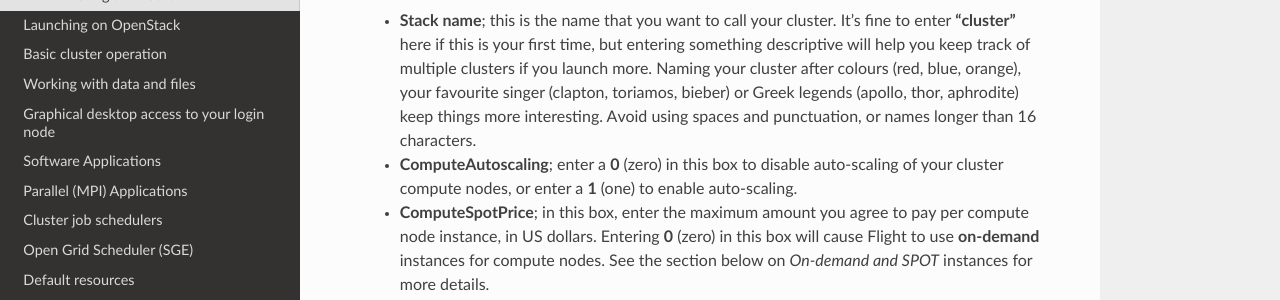
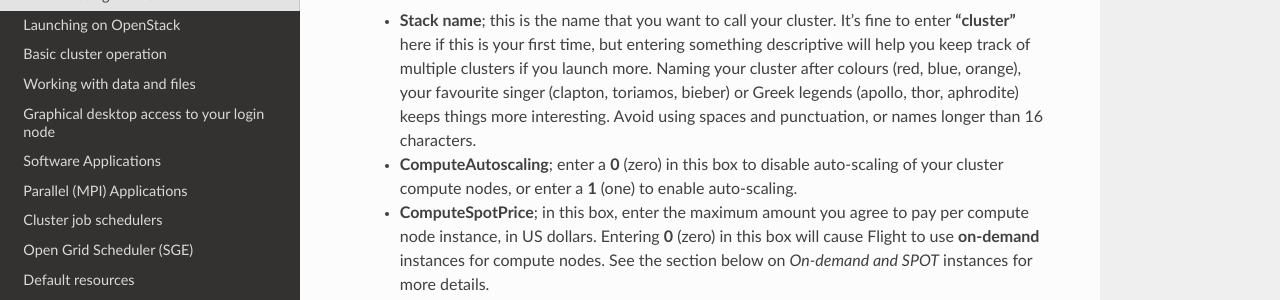
Before and after one commit to alces-software/flight-appliance-docs, a Sphinx documentation site: the page built from docs/source/launch-aws/launching_on_aws.rst, in a window 1280 px wide and 900 px high, scrolled down 1517 px. Shown: the part 223-523 px from the top of the window. Built offline with Sphinx 7.4.7 and the Read the Docs theme 2.0.0, drawn with Linux system fonts in a browser that asks for light colours; pages that are not in the unit, such as notebooks, are missing from menus.

Commit message:
Fix typo

```diff
--- a/docs/source/launch-aws/launching_on_aws.rst
+++ b/docs/source/launch-aws/launching_on_aws.rst
@@ -57,7 +57,7 @@ How to answer Cloud-Formation questions
 
 When you choose to start a Flight Compute cluster from AWS Marketplace, you will be prompted to answer a number of questions about what you want the environment to look like. Flight will automatically launch your desired configuration based on the answers you give. The questions you'll be asked are the following:
 
- - **Stack name**; this is the name that you want to call your cluster. It's fine to enter **"cluster"** here if this is your first time, but entering something descriptive will help you keep track of multiple clusters if you launch more. Naming your cluster after colours (red, blue, orange), your favourite singer (clapton, toriamos, bieber) or Greek legends (apollo, thor, aphrodite) keep things more interesting. Avoid using spaces and punctuation, or names longer than 16 characters.
+ - **Stack name**; this is the name that you want to call your cluster. It's fine to enter **"cluster"** here if this is your first time, but entering something descriptive will help you keep track of multiple clusters if you launch more. Naming your cluster after colours (red, blue, orange), your favourite singer (clapton, toriamos, bieber) or Greek legends (apollo, thor, aphrodite) keeps things more interesting. Avoid using spaces and punctuation, or names longer than 16 characters.
 
  - **ComputeAutoscaling**; enter a **0** (zero) in this box to disable auto-scaling of your cluster compute nodes, or enter a **1** (one) to enable auto-scaling.
 
```
